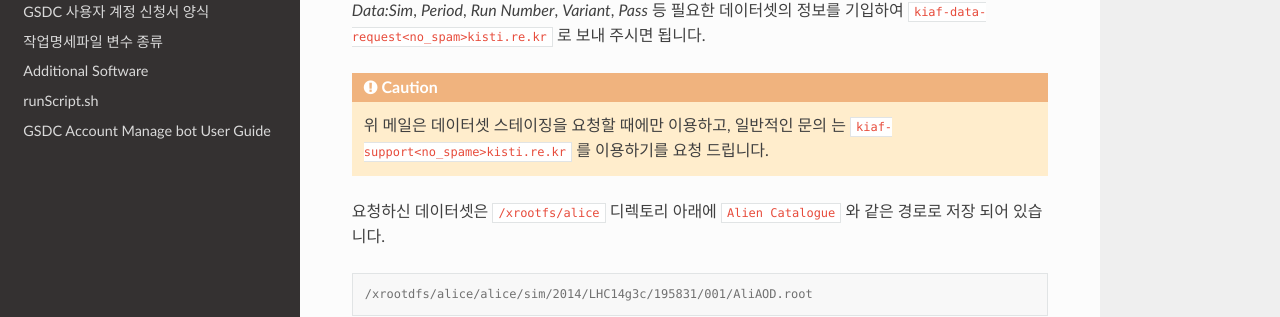
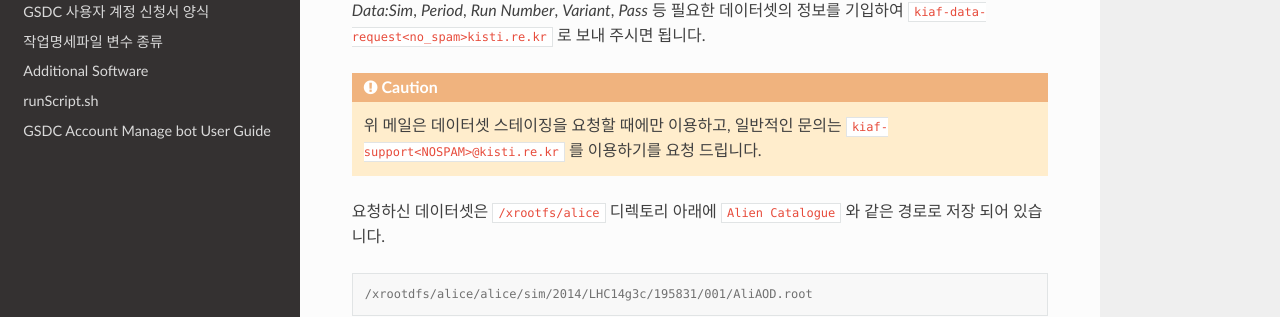
Before and after one commit to andiri/kiaf, a Sphinx documentation site: the page built from docs/source/dataset.rst, in a window 1280 px wide and 900 px high. Shown: the part 372-689 px from the top of the window. Built offline with Sphinx 7.4.7 and the Read the Docs theme 2.0.0, drawn with Linux system fonts in a browser that asks for light colours; some of the changed lines change nothing that is shown.

Commit message:
Update dataset.rst

```diff
--- a/docs/source/dataset.rst
+++ b/docs/source/dataset.rst
@@ -15,7 +15,7 @@ KIAF에서는 Alien과 같이 그리드에 위치한 데이터셋이 아닌 로
 
 .. caution::
 
-  위 메일은 데이터셋 스테이징을 요청할 때에만 이용하고, 일반적인 문의 는 ``kiaf-support<no_spame>kisti.re.kr`` 를 이용하기를 요청 드립니다.
+  위 메일은 데이터셋 스테이징을 요청할 때에만 이용하고, 일반적인 문의는 ``kiaf-support<NOSPAM>@kisti.re.kr`` 를 이용하기를 요청 드립니다.
 
 요청하신 데이터셋은 ``/xrootfs/alice`` 디렉토리 아래에 ``Alien Catalogue`` 와 같은 경로로 저장 되어 있습니다.
 
```
